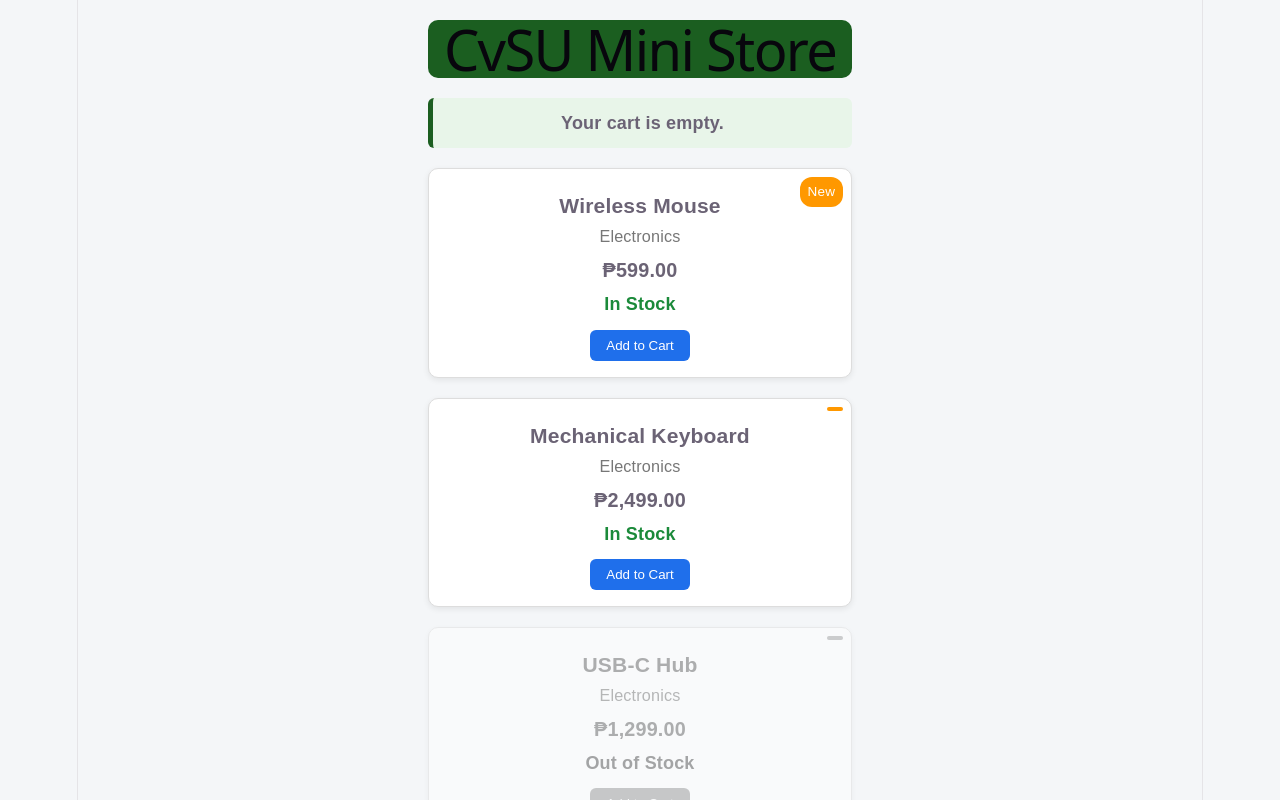
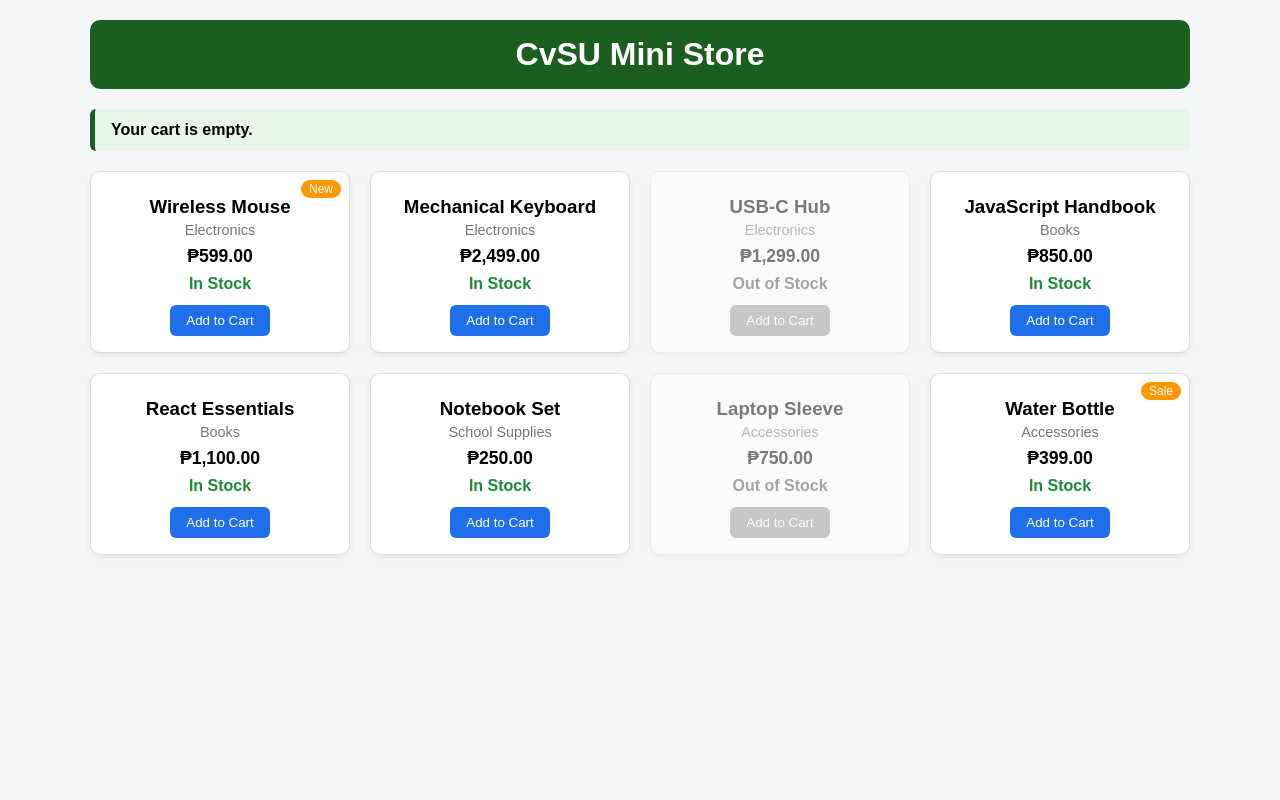
Before and after one commit to rldm-cvsu/product-catalog, a React (Vite) app: page / in a window 1280 px wide. Shown: the top 800 px of the page. Built offline with nearby package versions, Linux system fonts and the light colour scheme.

Commit message:
Fix layout, header color, and empty badges

```diff
--- a/src/App.css
+++ b/src/App.css
@@ -1,4 +1,4 @@
-body { margin: 0; background: #f4f6f8; font-family: Arial, sans-serif; }
+
 
 .app { max-width: 1100px; margin: 0 auto; padding: 20px; }
 
@@ -9,7 +9,10 @@ header {
   text-align: center;
   border-radius: 10px;
 }
-header h1 { margin: 0; }
+header h1 {
+  margin: 0;
+  color: #fff;
+}
 
 .cart-message {
   background: #e8f5e9;
--- a/src/components/ProductCard.jsx
+++ b/src/components/ProductCard.jsx
@@ -1,3 +1,4 @@
+import { Children } from "react";
 import "./ProductCard.css";
 
 function ProductCard({ title, price, category = "General", inStock, onAddToCart, children }) {
@@ -8,7 +9,7 @@ function ProductCard({ title, price, category = "General", inStock, onAddToCart,
 
   return (
     <div className={`product-card ${inStock ? "" : "out-of-stock"}`}>
-      {children && <div className="badge">{children}</div>}
+      {Children.toArray(children).length > 0 && <div className="badge">{children}</div>}
       <h3>{title}</h3>
       <p className="category">{category}</p>
       <p className="price">₱{formattedPrice}</p>
@@ -22,4 +23,6 @@ function ProductCard({ title, price, category = "General", inStock, onAddToCart,
   );
 }
 
+
+
 export default ProductCard;
--- a/src/index.css
+++ b/src/index.css
@@ -1,111 +1,5 @@
-:root {
-  --text: #6b6375;
-  --text-h: #08060d;
-  --bg: #fff;
-  --border: #e5e4e7;
-  --code-bg: #f4f3ec;
-  --accent: #aa3bff;
-  --accent-bg: rgba(170, 59, 255, 0.1);
-  --accent-border: rgba(170, 59, 255, 0.5);
-  --social-bg: rgba(244, 243, 236, 0.5);
-  --shadow:
-    rgba(0, 0, 0, 0.1) 0 10px 15px -3px, rgba(0, 0, 0, 0.05) 0 4px 6px -2px;
-
-  --sans: system-ui, 'Segoe UI', Roboto, sans-serif;
-  --heading: system-ui, 'Segoe UI', Roboto, sans-serif;
-  --mono: ui-monospace, Consolas, monospace;
-
-  font: 18px/145% var(--sans);
-  letter-spacing: 0.18px;
-  color-scheme: light dark;
-  color: var(--text);
-  background: var(--bg);
-  font-synthesis: none;
-  text-rendering: optimizeLegibility;
-  -webkit-font-smoothing: antialiased;
-  -moz-osx-font-smoothing: grayscale;
-
-  @media (max-width: 1024px) {
-    font-size: 16px;
-  }
-}
-
-@media (prefers-color-scheme: dark) {
-  :root {
-    --text: #9ca3af;
-    --text-h: #f3f4f6;
-    --bg: #16171d;
-    --border: #2e303a;
-    --code-bg: #1f2028;
-    --accent: #c084fc;
-    --accent-bg: rgba(192, 132, 252, 0.15);
-    --accent-border: rgba(192, 132, 252, 0.5);
-    --social-bg: rgba(47, 48, 58, 0.5);
-    --shadow:
-      rgba(0, 0, 0, 0.4) 0 10px 15px -3px, rgba(0, 0, 0, 0.25) 0 4px 6px -2px;
-  }
-
-  #social .button-icon {
-    filter: invert(1) brightness(2);
-  }
-}
-
 body {
   margin: 0;
+  background: #f4f6f8;
+  font-family: Arial, sans-serif;
 }
-
-#root {
-  width: 1126px;
-  max-width: 100%;
-  margin: 0 auto;
-  text-align: center;
-  border-inline: 1px solid var(--border);
-  min-height: 100svh;
-  display: flex;
-  flex-direction: column;
-  box-sizing: border-box;
-}
-
-h1,
-h2 {
-  font-family: var(--heading);
-  font-weight: 500;
-  color: var(--text-h);
-}
-
-h1 {
-  font-size: 56px;
-  letter-spacing: -1.68px;
-  margin: 32px 0;
-  @media (max-width: 1024px) {
-    font-size: 36px;
-    margin: 20px 0;
-  }
-}
-h2 {
-  font-size: 24px;
-  line-height: 118%;
-  letter-spacing: -0.24px;
-  margin: 0 0 8px;
-  @media (max-width: 1024px) {
-    font-size: 20px;
-  }
-}
-p {
-  margin: 0;
-}
-
-code,
-.counter {
-  font-family: var(--mono);
-  display: inline-flex;
-  border-radius: 4px;
-  color: var(--text-h);
-}
-
-code {
-  font-size: 15px;
-  line-height: 135%;
-  padding: 4px 8px;
-  background: var(--code-bg);
-}
```
